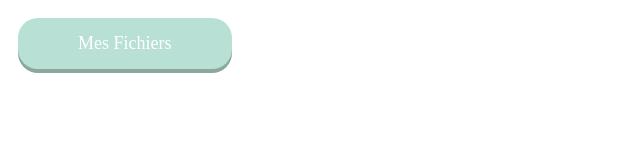
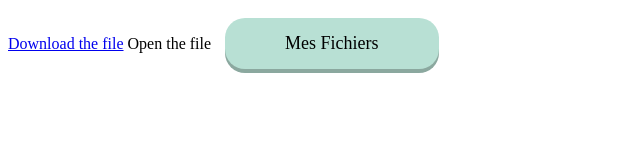
Before and after one commit to celia2322/button.html, a plain HTML site: page index.html in a window 1280 px wide. Shown: the whole page, without its empty margins (0-640 px from the left). Drawn offline with Linux system fonts and the light colour scheme.

Commit message:
Update index.html

```diff
--- a/index.html
+++ b/index.html
@@ -1,6 +1,16 @@
 <!DOCTYPE html>
 <html lang="en">
+<head>
+  <meta charset="UTF-8">
+  <meta name="viewport" content="width=device-width, initial-scale=1.0">
+  <title>Download a File</title>
+</head>
+<body>
+  <!-- Link to download a file -->
+  <a href="file:///Users/Celia/Downloads/" download>Download the file</a>
 
+  <!-- Button to open a file in a new window -->
+  <button onclick="openFile()">Open the file</button>
 <head>
 
   <link rel="stylesheet" href="https://cdnjs.cloudflare.com/ajax/libs/font-awesome/6.2.0/css/all.min.css">
@@ -45,7 +55,7 @@
 
     .btn {
       text-align: center;
-      color: #ffffff;
+      color: #000000;
       font-family: 'Manrope';
       display: inline-block;
       margin: 10px;
@@ -244,11 +254,11 @@
 
 <body>
 
-  <button class="btn large mint rounded threeD" type="button" onclick="ouvrirFichier()"> Mes Fichiers
+  <button class="btn large mint rounded threeD" type="button" onclick="openFiles ()"> Mes Fichiers
 
-  <script>
-    function ouvrirFichier() {
-      window.open('file:///C://Users/Celia/Downloads/).focus();
+ <script>
+    function openFile() {
+      window.open('file:///Users/Celia/Downloads/').focus();
     }
   </script>
 
```
